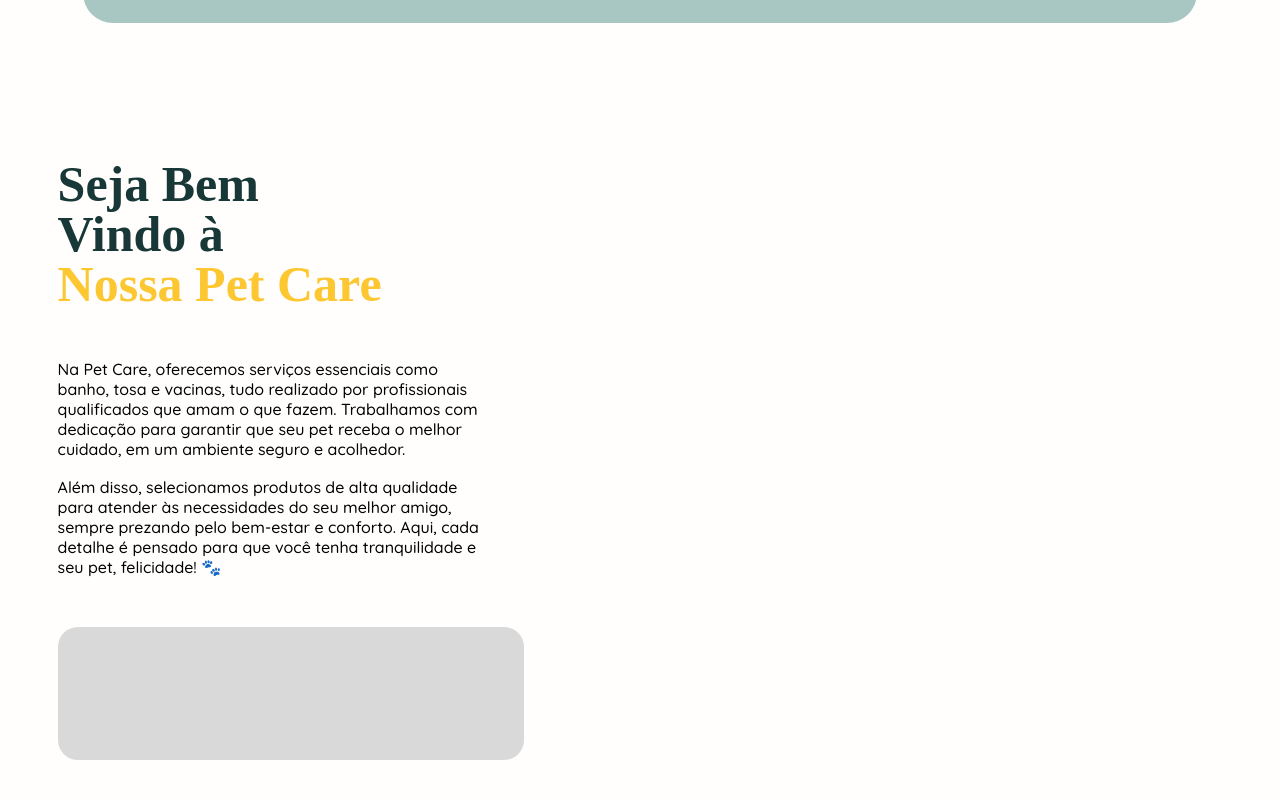
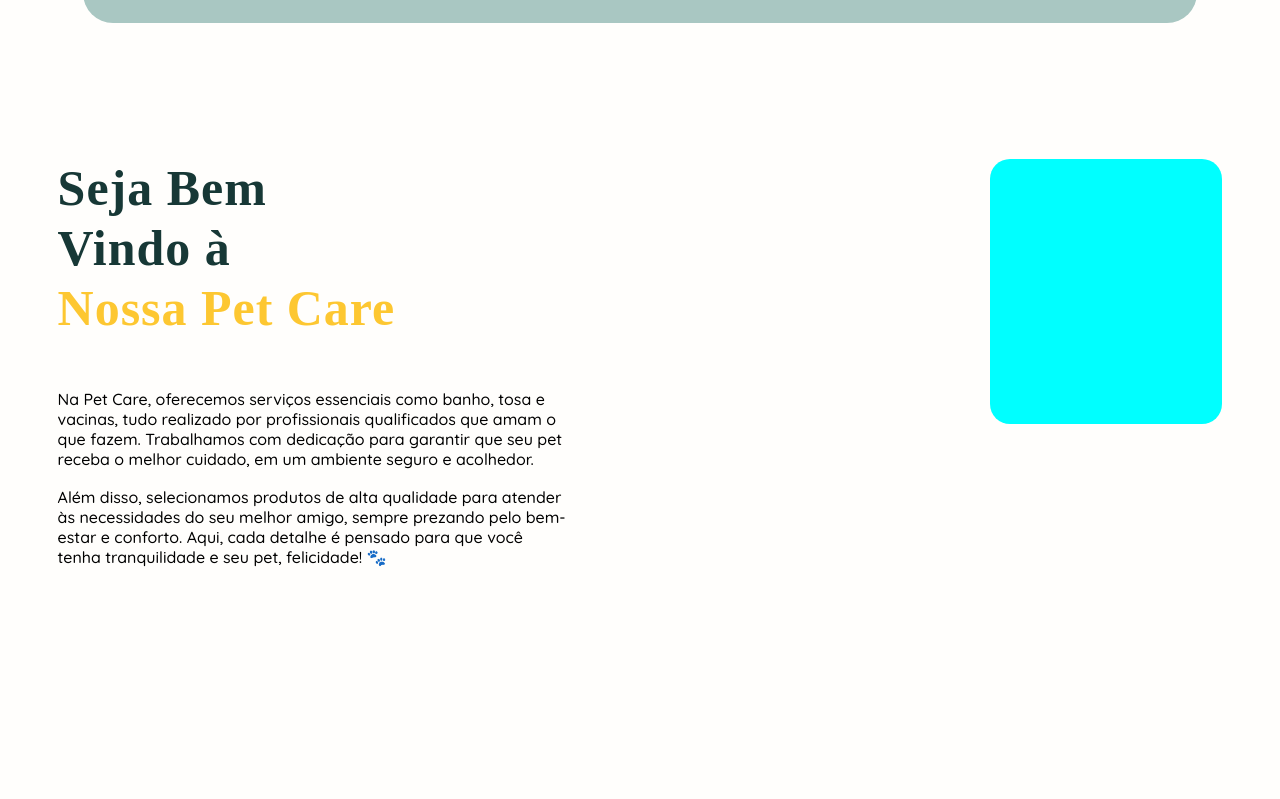
Before and after one commit to euBrunoLima/landing_page_pet_care, a plain HTML site: page index.html in a window 1280 px wide. Shown: the part 1155-1954 px from the top of the page. Drawn offline with Linux system fonts and the light colour scheme; a web font is replaced by a local one.

Commit message:
about v2 css

```diff
--- a/src/styles/sobre.css
+++ b/src/styles/sobre.css
@@ -1,6 +1,6 @@
 #sobre{
     display: flex;
-    width: 100%;
+    max-width: 100%;
     overflow: hidden;
 
 }
@@ -8,16 +8,17 @@
 #about_us{
     display: flex;
     flex-direction: column;
-    flex-basis: 50%;
+    flex-basis: 60%;
     gap: 50px;
     margin-top: 5%;
-    /* border: 1px solid; */
 }
-#about_us > h1,
-#about_us > h1 > span{
-    font-size: clamp(25px, 12vw, 3.125rem);
-    line-height: 50px;
+.section-title,
+.section-title > span{
+    font-size: clamp(25px, 8vw, 3.123rem);
+    line-height: 1.2;
+    letter-spacing: 1px;
 }
+
 
 #about_us #about_description{
     display: flex;
@@ -27,24 +28,95 @@
     font-weight: 500;
 }
 
-#about_us #cta_info_about{
-    max-width: 80%;
-    height: 133px;
-    background-color: #D9D9D9;
+
+.benefits-container{
+    display: flex;
+    width: 580px;
+    /* border: 1.5px solid #173836; */
+    border-radius: 20px;
+    padding: 15px 0px;
+    gap: 10px;
+    box-shadow: 0px 0px 5px 0.1px #17383664;
+
+}
+
+.benefit {
+    display: flex;
+    flex-direction: column;
+    align-items: center;
+    text-align: center;
+}
+
+.benefit:last-child {
+    border-right: none;
+}
+
+.icon {
+    width: 45px;
+    height: 45px;
+    display: flex;
+    justify-content: center;
+    align-items: center;
+    margin-bottom: 15px;
+    background: rgba(48, 118, 113, 0.16);
+    border-radius: 50%;
+}
+
+.icon i {
+    font-size: 20px;
+    color: #2E535A;
+}
+
+.benefit h4 {
+    font-size: 12px;
+    font-weight: bold;
+    color: #173836;
+}
+
+
+#sobre #about_gallery{
+    display: flex;
+    justify-content: flex-end;
+    align-items: center;
+    flex-basis:40%;
+    min-height: 100%;
+    gap: 30px;
+    margin-top: 5%;
+}
+#about_gallery .side1 .about-img-circle{
+    height: 120px;
+    width: 120px;
+    border-radius: 100%;
+}
+#about_gallery .side1 .about-img1{
+    height: 294px;
+    width: 210px;
     border-radius: 20px;
 }
 
-#sobre #about-gallery{
+.side1,.side2{
     display: flex;
-    flex-basis: 50%;
-    border: 1px solid;
-    margin-top: 5%;
-
+    flex-direction: column;
+    align-items: center;
+    min-height: 100%;
+}
+.side2{
+    gap: 30px
+}
+.side1{
+    margin-top: 100px;
+    gap: 40px
 }
 
-#about_gallery .side1 div,
-#about_gallery .side2 div{
+.side2 .about-img1{
+    height: 316px;
+    width: 232px;
+    border-radius: 20px;
+}
 
-    background-color: #D9D9D9;
-
+.side2 .about-img2{
+    height: 265px;
+    width: 232px;
+    background-color: aqua;
+    border-radius: 20px;
 }
```
